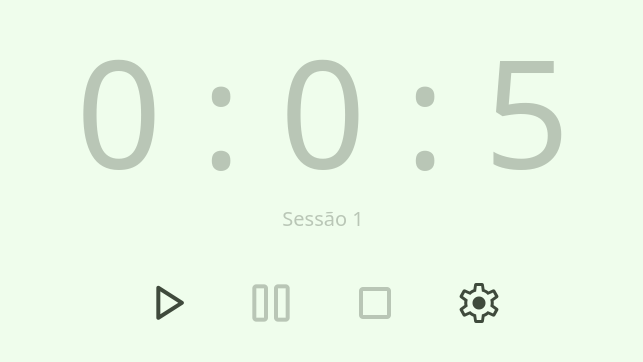
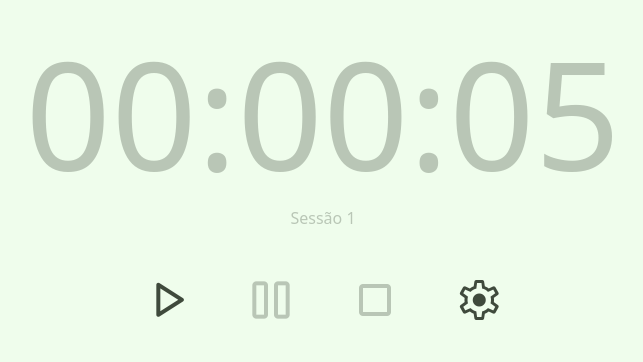
Before and after one commit to lucas-lob/self-management-system, a React (Vite) app: page / in a window 1280 px wide. Shown: the part 222-584 px from the top of the page, without its empty margins (317-960 px from the left). Built offline with nearby package versions, Linux system fonts and the light colour scheme; a web font is replaced by a local one.

Commit message:
:bug: fix: timer with incorrect formatation

```diff
--- a/src/components/Pomodoro/Pomodoro.jsx
+++ b/src/components/Pomodoro/Pomodoro.jsx
@@ -192,9 +192,13 @@ export const Pomodoro = () => {
             <div className="absolute left-[50%] top-[50%] translate-[-50%] flex flex-col items-center">
                 {timerSettings.isPause && <h1 className='mb-xl'> Pausado </h1>}
 
-                <h1 className={`!text-[50px] sm:!text-[75px] lg:!text-[100px] xl:!text-[150px] text-primary ${elementsStatus.timer}`}>
-                    {timerValues.hours} : {timerValues.minutes} : {timerValues.seconds}
-                </h1>
+                <div className={`flex !text-[50px] sm:!text-[75px] lg:!text-[100px] xl:!text-[150px] text-primary ${elementsStatus.timer}`}>
+                    {timerValues.hours < 9 ? <h1> 0{timerValues.hours}: </h1> : <h1> {timerValues.hours}: </h1>}
+
+                    {timerValues.minutes < 9 ? <h1> 0{timerValues.minutes}: </h1> : <h1> {timerValues.minutes}: </h1>}
+
+                    {timerValues.seconds < 9 ? <h1> 0{timerValues.seconds} </h1> : <h1> {timerValues.seconds} </h1>}
+                </div>
 
                 <div className={`flex mb-lg lg:mb-xl text-primary ${elementsStatus.section}`}>
                     <h2>
--- a/src/index.css
+++ b/src/index.css
@@ -1,18 +1,6 @@
 h1, h2, pre, span, p {
   text-align: center;
   line-height: 125%;
-}
-
-h1 {
-  font-size: var(--text-big);
-}
-
-h2 {
-  font-size: var(--text-medium);
-}
-
-p {
-  font-size: var(--text-small);
 }
 
 button {
```
